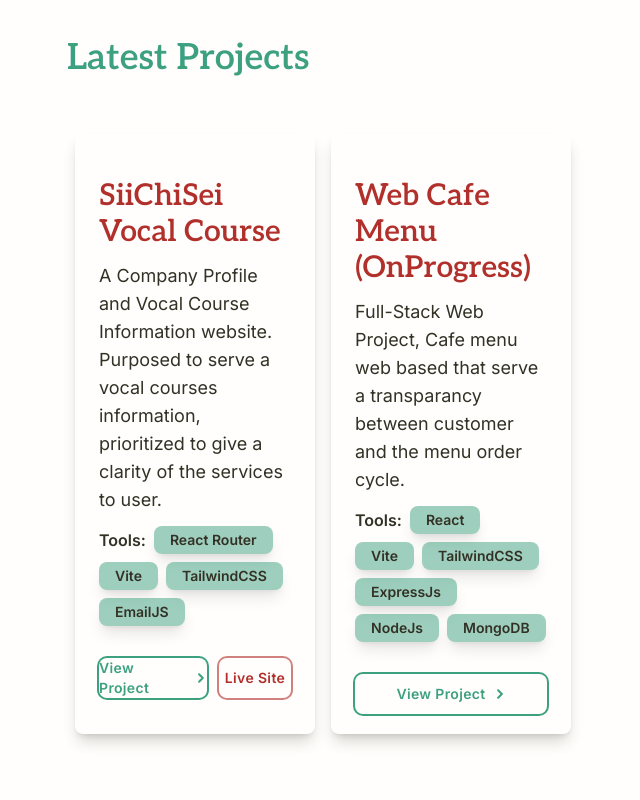
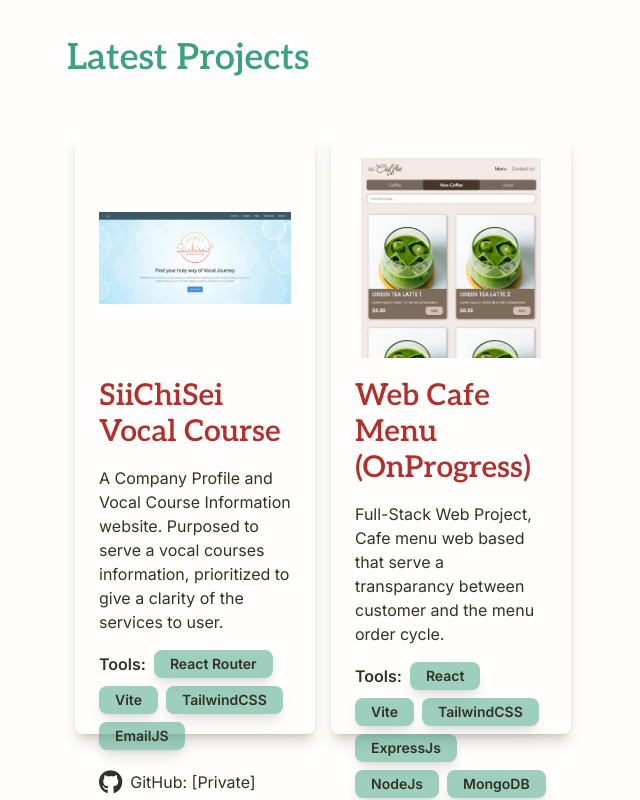
Before and after one commit to andi-ramadhan/andiramadhan.github.io, a React (Vite) app: page / in a window 1280 px wide. Shown: the part 1340-2140 px from the top of the page, without its empty margins (317-957 px from the left). Built offline with nearby package versions, Linux system fonts and the light colour scheme.

Commit message:
make it more precision with grid at the main container and flex 1 for the desc

```diff
--- a/src/components/projectCard/ProjectCardSmall.jsx
+++ b/src/components/projectCard/ProjectCardSmall.jsx
@@ -1,9 +1,9 @@
 import Buttons from "./Buttons";
 import TagCard from "../TagCard";
 
-const ProjectCardSmall = ({ imgSrc = '', title = '', desc = '', tags = [], btnLWidth = 'w-3/5', btnRWidth = 'w-2/5', viewLink = '#', liveLink = '#' }) => {
+const ProjectCardSmall = ({ imgSrc = '', title = '', desc = '', tags = [], btnLWidth = 'w-3/5', btnRWidth = 'w-2/5', viewLink = '#', liveLink = '#', repoLink = '' }) => {
   return (
-    <div className="w-full md:h-[600px] flex flex-col justify-between gap-5 p-6 rounded-lg shadow-lg shadow-my-black/20">
+    <div className="w-full md:h-[600px] grid grid-rows-[auto_1fr_auto_auto] gap-5 p-6 rounded-lg shadow-lg shadow-my-black/20">
 
       {/* IMAGE */}
       <figure className="w-full h-36 md:h-50 overflow-hidden rounded-md">
@@ -18,12 +18,12 @@
       {/* CONTENT */}
       <div className="flex flex-col justify-center gap-3">
         <h2 className="text-2xl md:text-3xl font-semibold text-balance text-my-red">{title}</h2>
-        <div className="flex justify-center">
-          <p className="md:text-lg text-my-black flex-1">
+        <div className="flex-1 justify-center">
+          <p className=" text-my-black flex-1 py-1">
             {desc}
           </p>
         </div>
-        <div className="flex-wrap flex gap-2 items-center text-xs md:text-base text-my-black">
+        <div className="flex flex-wrap gap-2 items-center text-xs md:text-base text-my-black">
           <p className="text-my-black font-semibold">Tools:</p>
           {tags.map((tag, idx) => (
             <TagCard
@@ -34,6 +34,9 @@
           ))}
         </div>
       </div>
+      <p className="flex items-center gap-2">
+        <i className="fa-brands fa-github text-xl md:text-2xl text-my-black"></i> GitHub: {repoLink ? <a href={repoLink} target="_blank" className="font-medium text-my-cyan">Link</a> : '[Private]'}
+      </p>
 
       {/* BUTTON */}
       <div className="flex justify-between gap-3 text-sm py-3">
```
